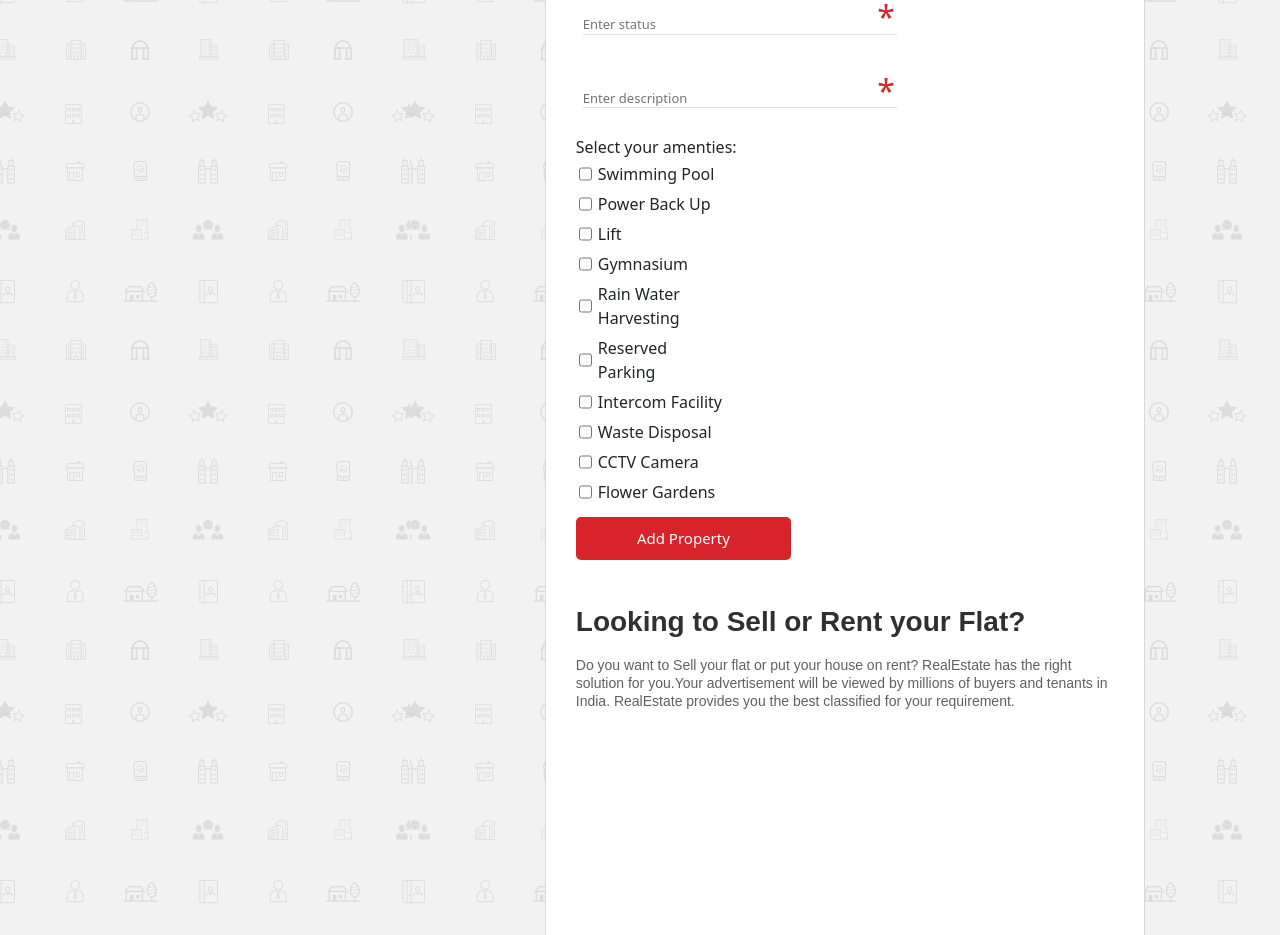
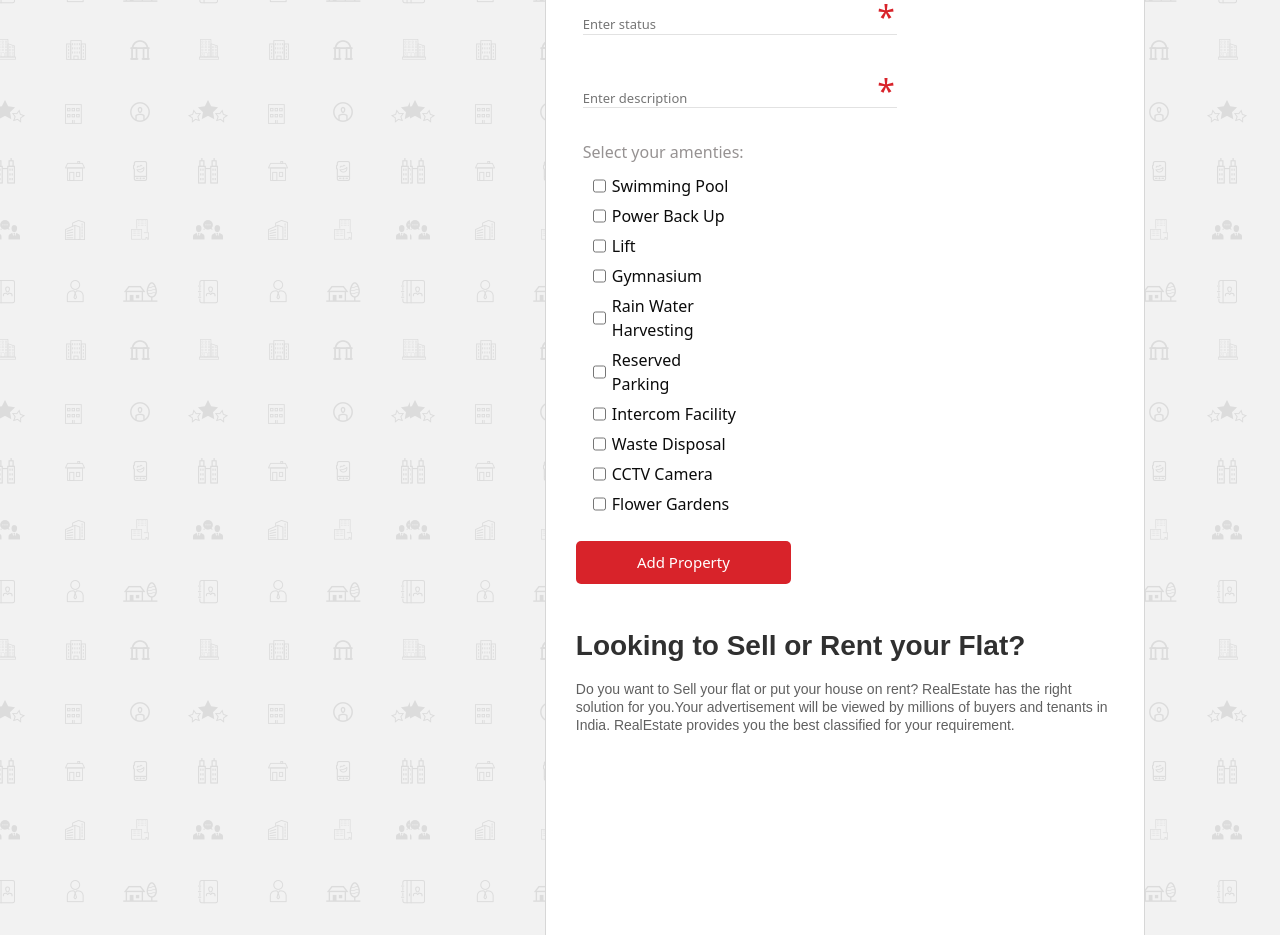
Before and after one commit to dhing-palak/Real-Estate-Project, a React (Create React App) app in the folder root/: page /postproperty in a window 1280 px wide. Shown: the part 1540-2475 px from the top of the page. Built offline with nearby package versions, Linux system fonts and the light colour scheme.

Commit message:
css change

```diff
--- a/root/src/components/postproperty/Postproperty.js
+++ b/root/src/components/postproperty/Postproperty.js
@@ -508,9 +508,9 @@ const Postproperty = () => {
                     formErrors={formErrors.description}
                   />
 
-                  <div className="checkbox">
+                  <div className="amenities-checkbox">
                     Select your amenties:
-                    <div>
+                    <div className="amenities-options">
                       {" "}
                       <table>
                         {" "}
--- a/root/src/styles/Postproperty.scss
+++ b/root/src/styles/Postproperty.scss
@@ -407,6 +407,18 @@ form {
 	font-size: $font-size-1;
 	padding: $padding;
 }
+.amenities-checkbox {
+	margin: $margin;
+	color: $color-4;
+	font-size: $font-size-1;
+	padding: $padding;
+}
+.amenities-options {
+	margin: $margin;
+	color: $color-12;
+	font-size: $font-size-1;
+	padding: $padding;
+}
 
 .postproperty-input {
 	height: 20px;
```
